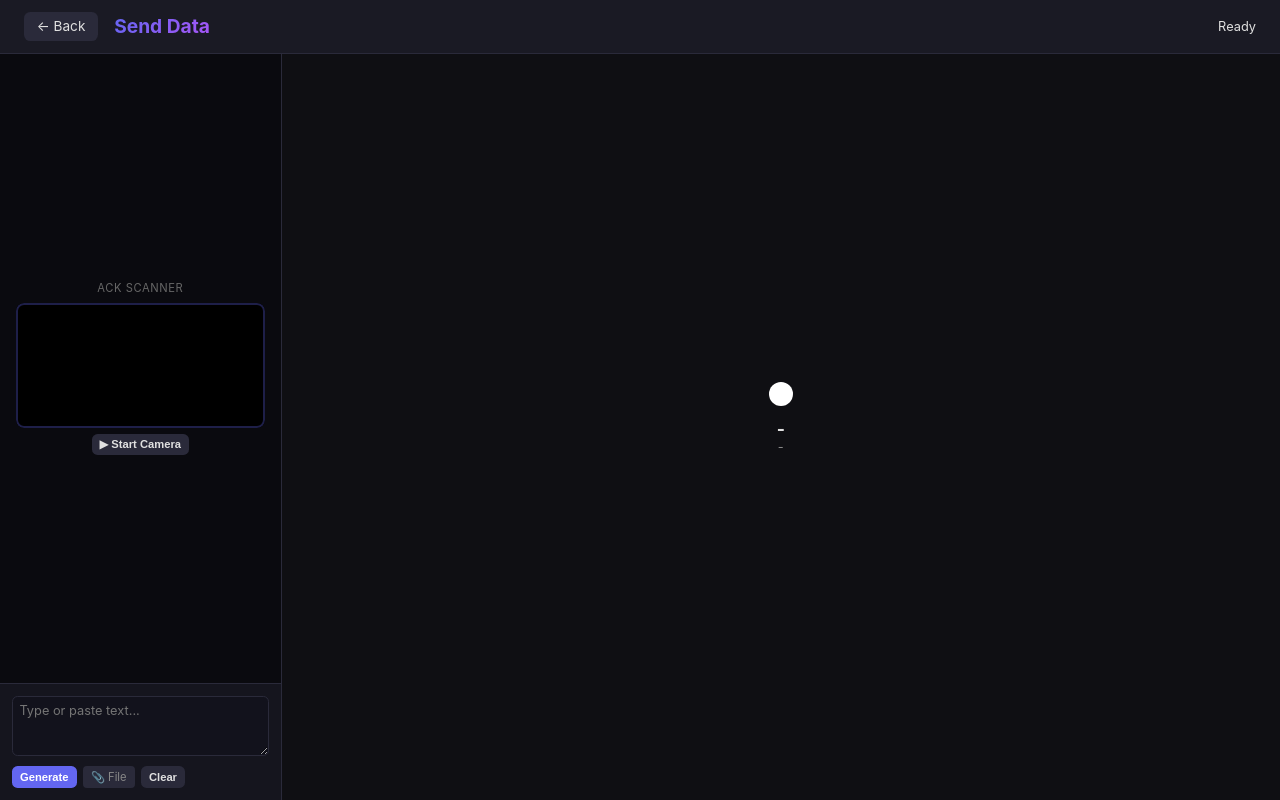
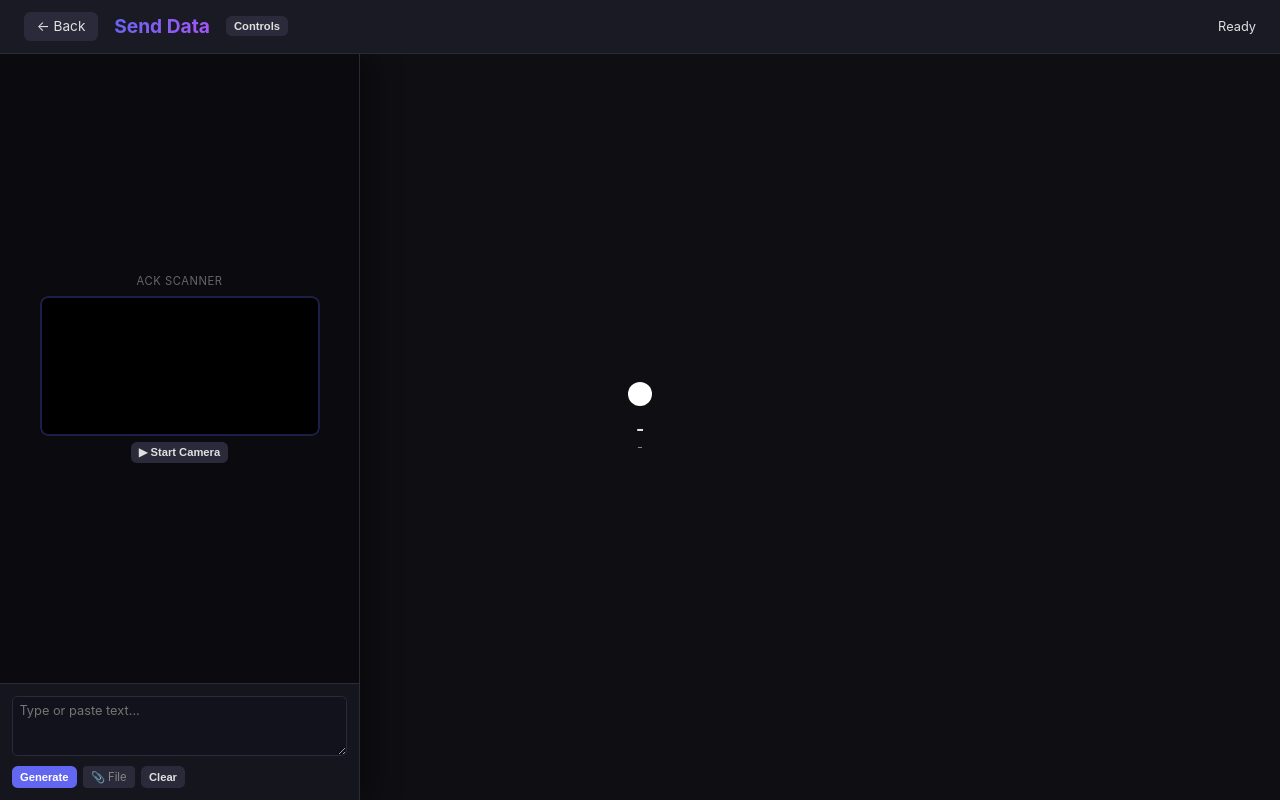
Before and after one commit to sriram-r-b/qr-code-transfer, a Flask app: page /send in a window 1280 px wide. Run offline with Flask 3, Linux system fonts and the light colour scheme.

Commit message:
Use fullscreen transfer QR views

```diff
--- a/requirements.txt
+++ b/requirements.txt
@@ -1 +1,2 @@
-flask>=3.0.0
+Flask>=3.0,<4.0
+gunicorn>=22.0,<24.0
--- a/templates/send.html
+++ b/templates/send.html
@@ -18,9 +18,16 @@ h1 { font-size: 1.2rem; background: linear-gradient(135deg, #6366f1, #a855f7); -
 .status-dot.active { display: block; animation: blink 1.2s infinite; }
 @keyframes blink { 0%,100% { opacity: 1; } 50% { opacity: 0.3; } }
 
-.main { flex: 1; display: flex; overflow: hidden; }
-.panel-left { width: 22%; min-width: 220px; display: flex; flex-direction: column; border-right: 1px solid #2a2a3a; }
-.panel-right { flex: 1; display: flex; flex-direction: column; align-items: center; justify-content: center; padding: 1rem; }
+.main { flex: 1; display: flex; overflow: hidden; position: relative; }
+.panel-left {
+  position: absolute; top: 0; bottom: 0; left: 0; z-index: 20;
+  width: min(360px, 92vw); display: flex; flex-direction: column;
+  border-right: 1px solid #2a2a3a; background: #111119;
+  box-shadow: 10px 0 30px rgba(0,0,0,0.45);
+  transform: translateX(-102%); transition: transform 0.18s ease;
+}
+.panel-left.open { transform: translateX(0); }
+.panel-right { flex: 1; width: 100%; display: flex; flex-direction: column; align-items: center; justify-content: center; padding: 0.75rem; }
 
 .camera-box { flex: 1; display: flex; flex-direction: column; align-items: center; justify-content: center; padding: 1rem; background: #0a0a0f; position: relative; }
 .camera-box .label { font-size: 0.7rem; text-transform: uppercase; letter-spacing: 0.05em; color: #666; margin-bottom: 0.5rem; }
@@ -48,7 +55,7 @@ h1 { font-size: 1.2rem; background: linear-gradient(135deg, #6366f1, #a855f7); -
 
 .qr-container { display: flex; flex-direction: column; align-items: center; }
 .qr-wrapper { background: #fff; padding: 0.75rem; border-radius: 0.75rem; }
-#qrcode img, #qrcode canvas { display: block; width: min(78vmin, 640px); height: min(78vmin, 640px); }
+#qrcode img, #qrcode canvas { display: block; width: min(88vmin, 900px); height: min(88vmin, 900px); }
 .chunk-info { margin-top: 0.75rem; text-align: center; }
 .chunk-idx { font-size: 1.1rem; font-weight: 700; }
 .chunk-total { font-size: 0.8rem; color: #888; }
@@ -72,13 +79,14 @@ h1 { font-size: 1.2rem; background: linear-gradient(135deg, #6366f1, #a855f7); -
   <div class="top-bar">
     <a href="/" class="back">&larr; Back</a>
     <h1>Send Data</h1>
+    <button class="btn btn-secondary btn-small" id="togglePanelBtn">Controls</button>
     <div class="status">
       <span id="statusText">Ready</span>
       <span class="status-dot" id="ackDot"></span>
     </div>
   </div>
   <div class="main">
-    <div class="panel-left">
+    <div class="panel-left open" id="sidePanel">
       <div class="camera-box">
         <div class="label">ACK Scanner</div>
         <div class="video-wrapper">
@@ -137,6 +145,8 @@ const pipVideo = document.getElementById('pipVideo');
 const pipCanvas = document.getElementById('pipCanvas');
 const pipOverlay = document.getElementById('pipOverlay');
 const toggleCamBtn = document.getElementById('toggleCamBtn');
+const togglePanelBtn = document.getElementById('togglePanelBtn');
+const sidePanel = document.getElementById('sidePanel');
 
 let qr = null;
 let chunks = [];
@@ -199,6 +209,10 @@ if ('BarcodeDetector' in window) {
   }
 }
 
+togglePanelBtn.addEventListener('click', () => {
+  sidePanel.classList.toggle('open');
+});
+
 // ---- Input handling ----
 fileLabel.addEventListener('click', () => fileInput.click());
 fileInput.addEventListener('change', () => {
@@ -252,7 +266,7 @@ async function prepareData(text, file) {
 function initQR() {
   qrcodeEl.innerHTML = '';
   qr = new QRCode(qrcodeEl, {
-    width: 640, height: 640,
+    width: 900, height: 900,
     colorDark: '#000000',
     colorLight: '#ffffff',
     correctLevel: QRCode.CorrectLevel.M
@@ -495,6 +509,7 @@ generateBtn.addEventListener('click', async () => {
     lastAckTime = Date.now();
     showChunk(0);
     startResendTimer();
+    sidePanel.classList.remove('open');
 
     statusText.textContent = 'Ready — waiting for receiver ACK';
     if (!cameraStream) toggleCamBtn.click();
```
Also changed, not shown: templates/receive.html (+11 -7 lines).
